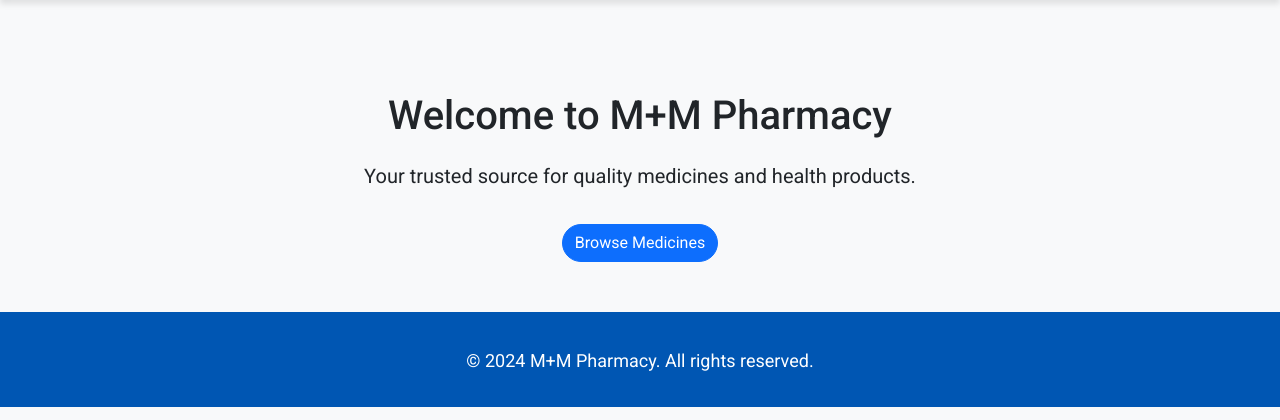
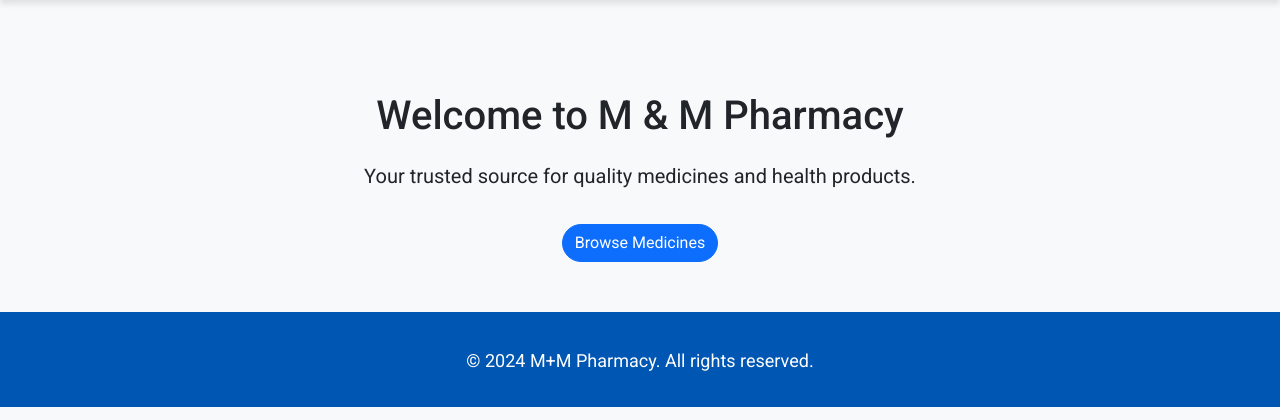
Before and after one commit to Vishal09be/m_mpharmacy, a Flask app: page / in a window 1280 px wide. Shown: the part 98-518 px from the top of the page. Run offline with Flask 3, Linux system fonts and the light colour scheme.

Commit message:
Update home.html

```diff
--- a/templates/home.html
+++ b/templates/home.html
@@ -3,7 +3,7 @@
 
 {% block content %}
 <div class="text-center">
-    <h1 class="mt-5 mb-3">Welcome to M+M Pharmacy</h1>
+    <h1 class="mt-5 mb-3">Welcome to M & M Pharmacy</h1>
     <p class="lead">Your trusted source for quality medicines and health products.</p>
     <a href="{{ url_for('catalog') }}" class="btn btn-primary mt-3">Browse Medicines</a>
 </div>
```
